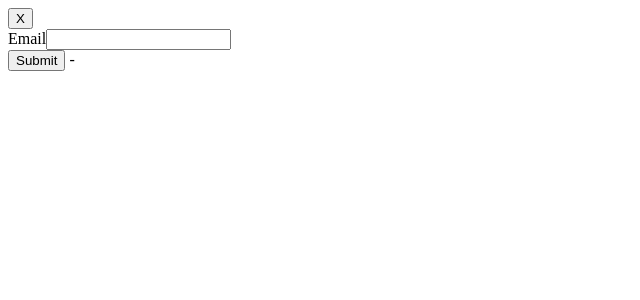
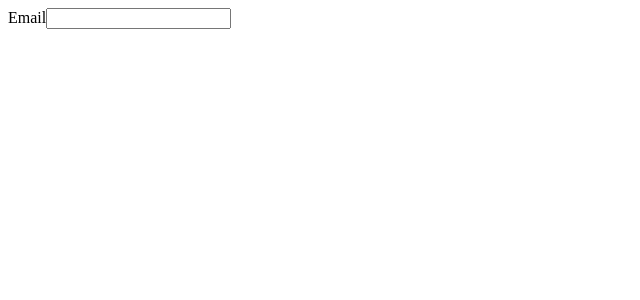
Before and after one commit to wisnuwirayuda/vue-components, a Vue app: page / in a window 1280 px wide. Shown: the top 300 px of the page, without its empty margins (0-640 px from the left). Built offline with nearby package versions, Linux system fonts and the light colour scheme.

Commit message:
Menonaktifkan Pewarisan Atribut

```diff
--- a/src/App.vue
+++ b/src/App.vue
@@ -44,12 +44,12 @@ export default {
     <!-- <Alert :message="items + ' items has been removed'" type="success" :show="true" /> -->
     <!-- <Alerts :message="items + ' items has been removed'" type="success" :types="['success', 'warning', 'danger']" /> -->
     <!-- <Alerts v-bind="alert" /> -->
-    <Alert message="Alert Message" type="danger" :show="show" @alert-close="show = false" />
+    <!-- <Alert message="Alert Message" type="danger" :show="show" @alert-close="show = false" /> -->
 
     <!-- <LoginForm @submit="handleSubmit" v-model:email.lowercase="email" v-model:password="password" /> -->
 
-    <BaseInput v-model.lowercase="email" label="Email" id="email-address" class="mt-3" />
-    <BaseButton text="Submit" theme="primary" @click="show = true" class="mt-3" id="button" />
-    {{ email }} - {{ password }}
+    <BaseInput v-model.lowercase="email" label="Email" type="email" />
+    <!-- <BaseButton text="Submit" theme="primary" @click="show = true" class="mt-3" id="button" /> -->
+    <!-- {{ email }} - {{ password }} -->
   </div>
 </template>
--- a/src/components/BaseInput.vue
+++ b/src/components/BaseInput.vue
@@ -2,12 +2,13 @@
     <div class="mb-3">
         <label class="form-label">{{ label }}</label>
         <!-- <input type="text" class="form-control" :value="modelValue" @input="$emit('update:modelValue', $event.target.value)" /> -->
-        <input type="text" class="form-control" v-model="value" />
+        <input v-bind="$attrs" class="form-control" v-model="value" />
     </div>
 </template>
 
 <script>
 export default {
+    // inheritAttrs: false, // Menonaktifkan pewarisan attribut
     props: {
         label: {
             type: String,
```
